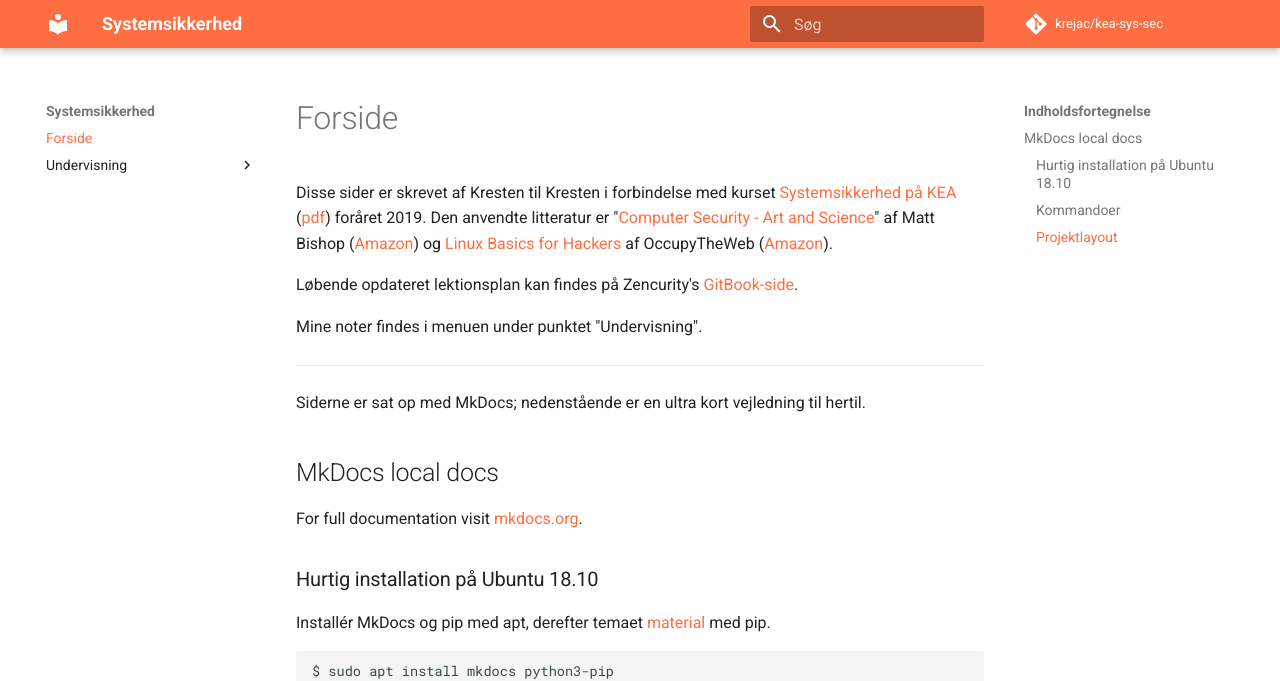
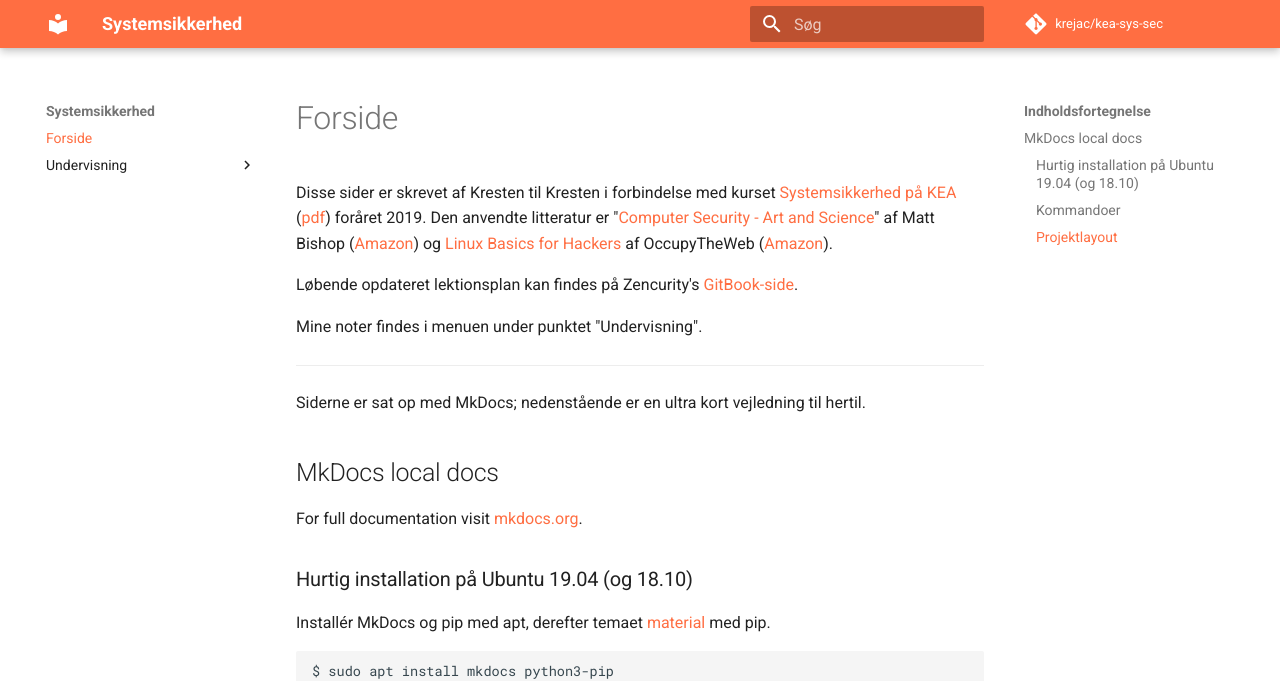
Before and after one commit to krejac/kea-sys-sec, an MkDocs documentation site: the page built from docs/index.md, in a window 1280 px wide and 1293 px high. Shown: the top 681 px of the window. Built offline with MkDocs 1.6.1 and Material for MkDocs 9.7.7, drawn with Linux system fonts in a browser that asks for light colours; comment, search, counter and statistics services are not loaded.

Commit message:
Ubuntu versions added

```diff
--- a/docs/index.md
+++ b/docs/index.md
@@ -14,7 +14,7 @@
 
 For full documentation visit [mkdocs.org](http://mkdocs.org).
 
-### Hurtig installation på Ubuntu 18.10
+### Hurtig installation på Ubuntu 19.04 (og 18.10)
 
 Installér MkDocs og pip med apt, derefter temaet [material](https://squidfunk.github.io/mkdocs-material/) med pip.
 
```
